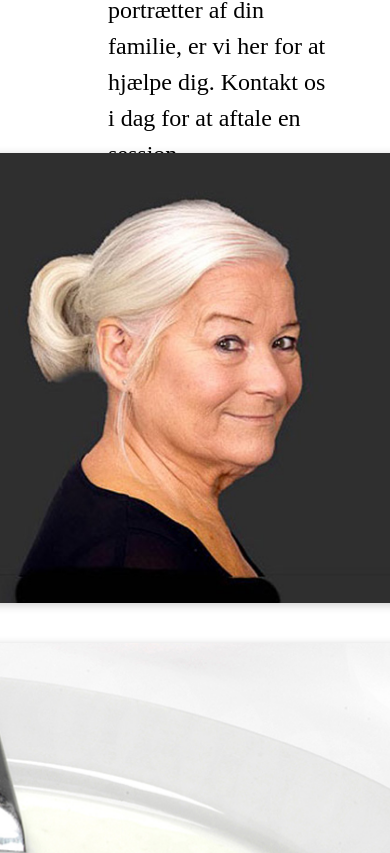
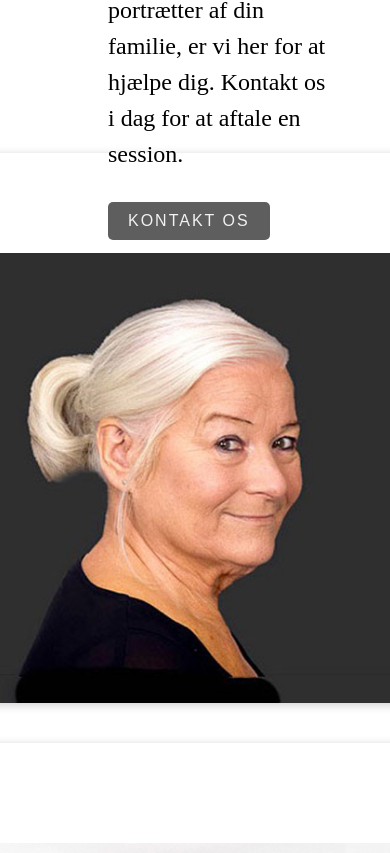
Before and after one commit to mbn-code/NB-Fotografi, a plain HTML site: page index.html in a window 390 px wide. Shown: the part 679-1532 px from the top of the page. Drawn offline with Linux system fonts and the light colour scheme.

Commit message:
Fix z-index styling

```diff
--- a/style.css
+++ b/style.css
@@ -270,6 +270,8 @@ p {
 
 .photo-grid-mobile {
   display: none;
+  position: relative;
+  z-index: 2;
 }
 
 /* Styles for mobile devices */
@@ -294,5 +296,11 @@ p {
     margin: 20px;
     border-radius: 5px;
     box-shadow: 0 2px 10px rgba(0, 0, 0, 0.2);
+    padding-top: 100px;
   }
+
+  .a{
+    padding-bottom: 55px;
+  }
+
 }
```
